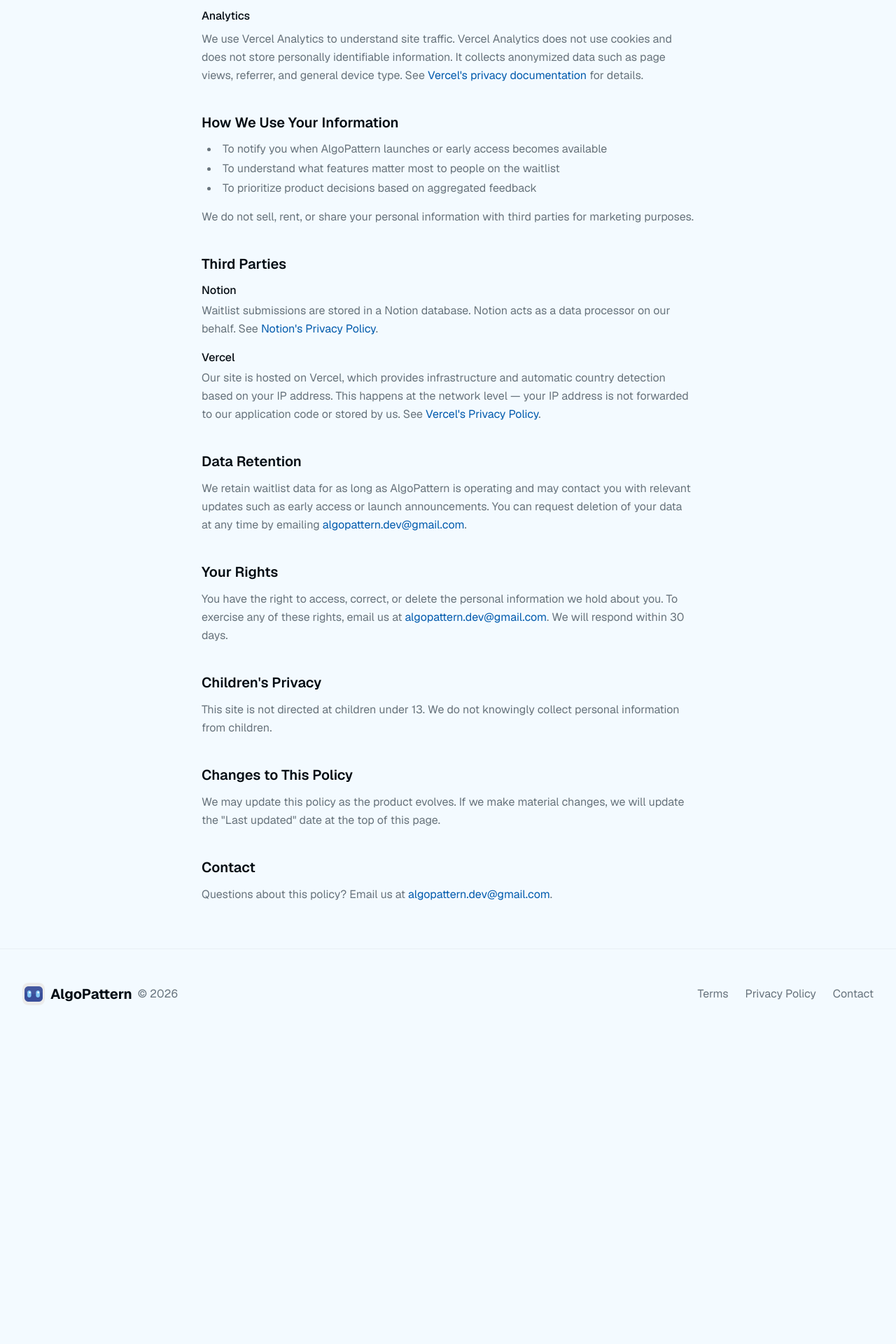
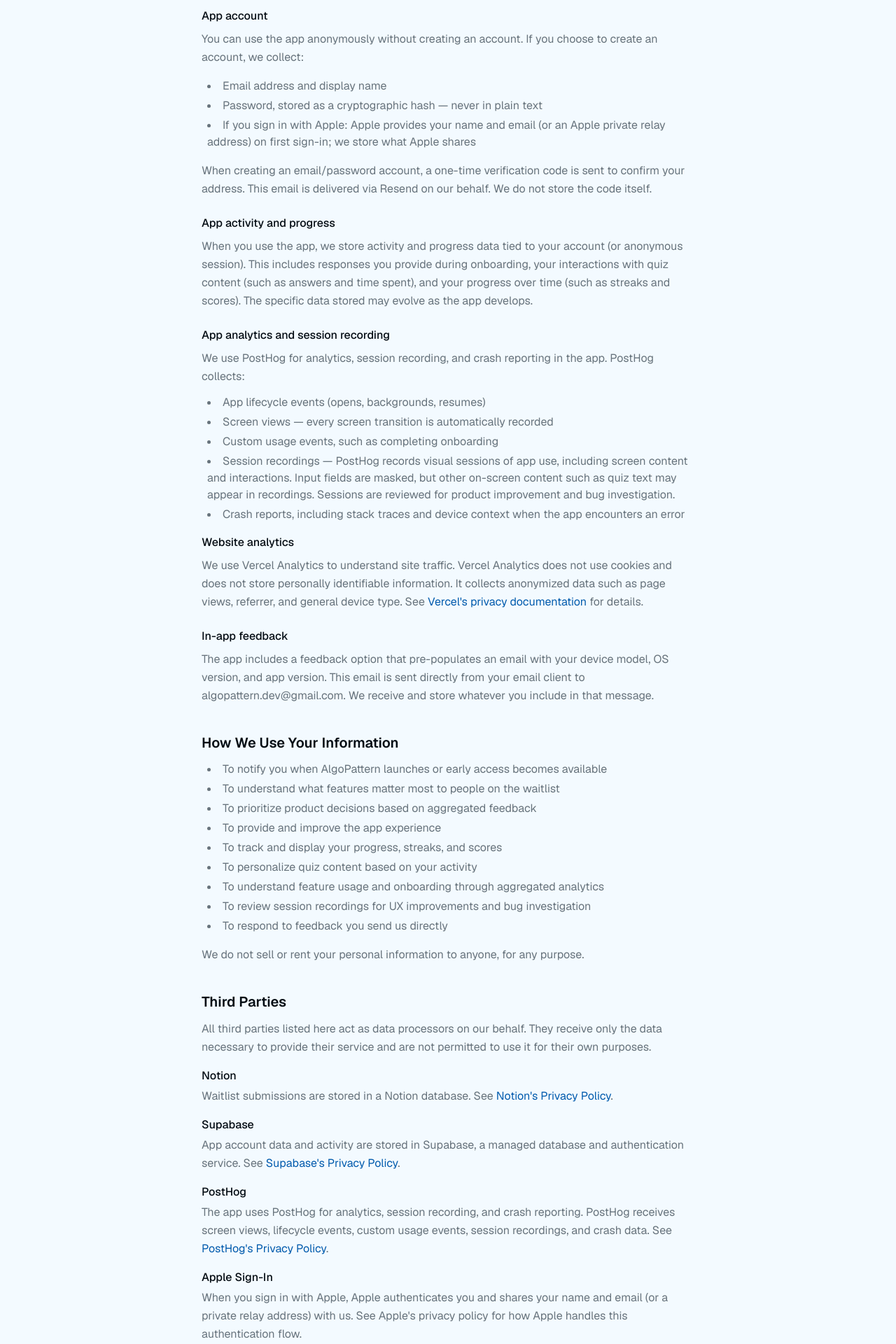
Before and after one commit to algopattern-app/landing-page, a Next.js app: page /privacy in a window 1280 px wide. Shown: the part 820-2740 px from the top of the page at 70% size. Before the commit the page ends 2304 px from the top, so only its background shows below. Built offline with nearby package versions, Linux system fonts and the light colour scheme.

Commit message:
Updated privacy policy for beta launch

```diff
--- a/app/privacy/page.tsx
+++ b/app/privacy/page.tsx
@@ -20,21 +20,22 @@
 
       <main className="container mx-auto px-4 sm:px-6 lg:px-8 py-16 max-w-3xl">
         <h1 className="text-4xl font-bold text-foreground mb-2">Privacy Policy</h1>
-        <p className="text-muted-foreground mb-12">Last updated: May 10, 2026</p>
+        <p className="text-muted-foreground mb-12">Last updated: May 31, 2026</p>
 
         <div className="space-y-10 text-foreground">
 
           <section>
             <h2 className="text-xl font-semibold mb-3">Overview</h2>
             <p className="text-muted-foreground leading-relaxed">
-              AlgoPattern ("we", "us", or "our") operates the website at algopattern.dev. This policy explains what
-              information we collect when you visit our site or join our waitlist, how we use it, and your rights
-              regarding that information.
+              AlgoPattern ("we", "us", or "our") operates the website at algopattern.dev and the AlgoPattern mobile
+              app. This policy explains what information we collect when you visit our site, join our waitlist, or use
+              the app, how we use it, and your rights regarding that information.
             </p>
           </section>
 
           <section>
             <h2 className="text-xl font-semibold mb-3">Information We Collect</h2>
+
             <h3 className="font-medium mb-2">Waitlist form</h3>
             <p className="text-muted-foreground leading-relaxed mb-4">
               When you join our waitlist, we collect:
@@ -54,8 +55,50 @@
               by us or shared with any third party for this purpose.
             </p>
 
-            <h3 className="font-medium mb-2">Analytics</h3>
-            <p className="text-muted-foreground leading-relaxed">
+            <h3 className="font-medium mb-2">App account</h3>
+            <p className="text-muted-foreground leading-relaxed mb-4">
+              You can use the app anonymously without creating an account. If you choose to create an account, we
+              collect:
+            </p>
+            <ul className="list-disc list-inside text-muted-foreground space-y-1 mb-4 ml-2">
+              <li>Email address and display name</li>
+              <li>Password, stored as a cryptographic hash — never in plain text</li>
+              <li>
+                If you sign in with Apple: Apple provides your name and email (or an Apple private relay address)
+                on first sign-in; we store what Apple shares
+              </li>
+            </ul>
+            <p className="text-muted-foreground leading-relaxed mb-6">
+              When creating an email/password account, a one-time verification code is sent to confirm your address.
+              This email is delivered via Resend on our behalf. We do not store the code itself.
+            </p>
+
+            <h3 className="font-medium mb-2">App activity and progress</h3>
+            <p className="text-muted-foreground leading-relaxed mb-6">
+              When you use the app, we store activity and progress data tied to your account (or anonymous session).
+              This includes responses you provide during onboarding, your interactions with quiz content (such as
+              answers and time spent), and your progress over time (such as streaks and scores). The specific data
+              stored may evolve as the app develops.
+            </p>
+
+            <h3 className="font-medium mb-2">App analytics and session recording</h3>
+            <p className="text-muted-foreground leading-relaxed mb-3">
+              We use PostHog for analytics, session recording, and crash reporting in the app. PostHog collects:
+            </p>
+            <ul className="list-disc list-inside text-muted-foreground space-y-1 mb-4 ml-2">
+              <li>App lifecycle events (opens, backgrounds, resumes)</li>
+              <li>Screen views — every screen transition is automatically recorded</li>
+              <li>Custom usage events, such as completing onboarding</li>
+              <li>
+                Session recordings — PostHog records visual sessions of app use, including screen content and
+                interactions. Input fields are masked, but other on-screen content such as quiz text may appear in
+                recordings. Sessions are reviewed for product improvement and bug investigation.
+              </li>
+              <li>Crash reports, including stack traces and device context when the app encounters an error</li>
+            </ul>
+
+            <h3 className="font-medium mb-2">Website analytics</h3>
+            <p className="text-muted-foreground leading-relaxed mb-6">
               We use Vercel Analytics to understand site traffic. Vercel Analytics does not use cookies and does not
               store personally identifiable information. It collects anonymized data such as page views, referrer, and
               general device type. See{" "}
@@ -69,6 +112,13 @@
               </a>{" "}
               for details.
             </p>
+
+            <h3 className="font-medium mb-2">In-app feedback</h3>
+            <p className="text-muted-foreground leading-relaxed">
+              The app includes a feedback option that pre-populates an email with your device model, OS version, and
+              app version. This email is sent directly from your email client to algopattern.dev@gmail.com. We
+              receive and store whatever you include in that message.
+            </p>
           </section>
 
           <section>
@@ -77,20 +127,29 @@
               <li>To notify you when AlgoPattern launches or early access becomes available</li>
               <li>To understand what features matter most to people on the waitlist</li>
               <li>To prioritize product decisions based on aggregated feedback</li>
+              <li>To provide and improve the app experience</li>
+              <li>To track and display your progress, streaks, and scores</li>
+              <li>To personalize quiz content based on your activity</li>
+              <li>To understand feature usage and onboarding through aggregated analytics</li>
+              <li>To review session recordings for UX improvements and bug investigation</li>
+              <li>To respond to feedback you send us directly</li>
             </ul>
             <p className="text-muted-foreground leading-relaxed mt-4">
-              We do not sell, rent, or share your personal information with third parties for marketing purposes.
+              We do not sell or rent your personal information to anyone, for any purpose.
             </p>
           </section>
 
           <section>
             <h2 className="text-xl font-semibold mb-3">Third Parties</h2>
+            <p className="text-muted-foreground leading-relaxed mb-4">
+              All third parties listed here act as data processors on our behalf. They receive only the data
+              necessary to provide their service and are not permitted to use it for their own purposes.
+            </p>
             <div className="space-y-4 text-muted-foreground">
               <div>
                 <p className="font-medium text-foreground mb-1">Notion</p>
                 <p className="leading-relaxed">
-                  Waitlist submissions are stored in a Notion database. Notion acts as a data processor on our behalf.
-                  See{" "}
+                  Waitlist submissions are stored in a Notion database. See{" "}
                   <a
                     href="https://privacycenter.notion.so/policies"
                     className="text-primary hover:underline"
@@ -103,10 +162,65 @@
                 </p>
               </div>
               <div>
+                <p className="font-medium text-foreground mb-1">Supabase</p>
+                <p className="leading-relaxed">
+                  App account data and activity are stored in Supabase, a managed database and authentication
+                  service. See{" "}
+                  <a
+                    href="https://supabase.com/privacy"
+                    className="text-primary hover:underline"
+                    target="_blank"
+                    rel="noopener noreferrer"
+                  >
+                    Supabase's Privacy Policy
+                  </a>
+                  .
+                </p>
+              </div>
+              <div>
+                <p className="font-medium text-foreground mb-1">PostHog</p>
+                <p className="leading-relaxed">
+                  The app uses PostHog for analytics, session recording, and crash reporting. PostHog receives
+                  screen views, lifecycle events, custom usage events, session recordings, and crash data. See{" "}
+                  <a
+                    href="https://posthog.com/privacy"
+                    className="text-primary hover:underline"
+                    target="_blank"
+                    rel="noopener noreferrer"
+                  >
+                    PostHog's Privacy Policy
+                  </a>
+                  .
+                </p>
+              </div>
+              <div>
+                <p className="font-medium text-foreground mb-1">Apple Sign-In</p>
+                <p className="leading-relaxed">
+                  When you sign in with Apple, Apple authenticates you and shares your name and email (or a private
+                  relay address) with us. See Apple's privacy policy for how Apple handles this authentication flow.
+                </p>
+              </div>
+              <div>
+                <p className="font-medium text-foreground mb-1">Resend</p>
+                <p className="leading-relaxed">
+                  Transactional emails such as account verification codes are delivered via Resend. Resend receives
+                  the recipient email address in order to deliver the message. See{" "}
+                  <a
+                    href="https://resend.com/legal/privacy-policy"
+                    className="text-primary hover:underline"
+                    target="_blank"
+                    rel="noopener noreferrer"
+                  >
+                    Resend's Privacy Policy
+                  </a>
+                  .
+                </p>
+              </div>
+              <div>
                 <p className="font-medium text-foreground mb-1">Vercel</p>
                 <p className="leading-relaxed">
-                  Our site is hosted on Vercel, which provides infrastructure and automatic country detection based on
-                  your IP address. This happens at the network level — your IP address is not forwarded to our
+                  Our site is hosted on Vercel, which provides infrastructure and automatic country detection based
+                  on your IP address. This happens at the network level — your IP address is not forwarded to our
                   application code or stored by us. See{" "}
                   <a
                     href="https://vercel.com/legal/privacy-policy"
@@ -124,14 +238,18 @@
 
           <section>
             <h2 className="text-xl font-semibold mb-3">Data Retention</h2>
+            <p className="text-muted-foreground leading-relaxed mb-3">
+              We retain waitlist data for as long as AlgoPattern is operating and may contact you with relevant
+              updates such as early access or launch announcements.
+            </p>
             <p className="text-muted-foreground leading-relaxed">
-              We retain waitlist data for as long as AlgoPattern is operating and may contact you with relevant
-              updates such as early access or launch announcements. You can request deletion of your data at any
-              time by emailing{" "}
+              App account data and activity history are retained while your account is active. You can request
+              deletion of your data at any time by emailing{" "}
               <a href="mailto:algopattern.dev@gmail.com" className="text-primary hover:underline">
                 algopattern.dev@gmail.com
               </a>
-              .
+              . Account deletion removes all associated data from our systems. Anonymous usage data held by PostHog
+              is subject to PostHog's own retention settings.
             </p>
           </section>
 
@@ -150,8 +268,8 @@
           <section>
             <h2 className="text-xl font-semibold mb-3">Children's Privacy</h2>
             <p className="text-muted-foreground leading-relaxed">
-              This site is not directed at children under 13. We do not knowingly collect personal information from
-              children.
+              This site and app are not directed at children under 13. We do not knowingly collect personal
+              information from children.
             </p>
           </section>
 
```
